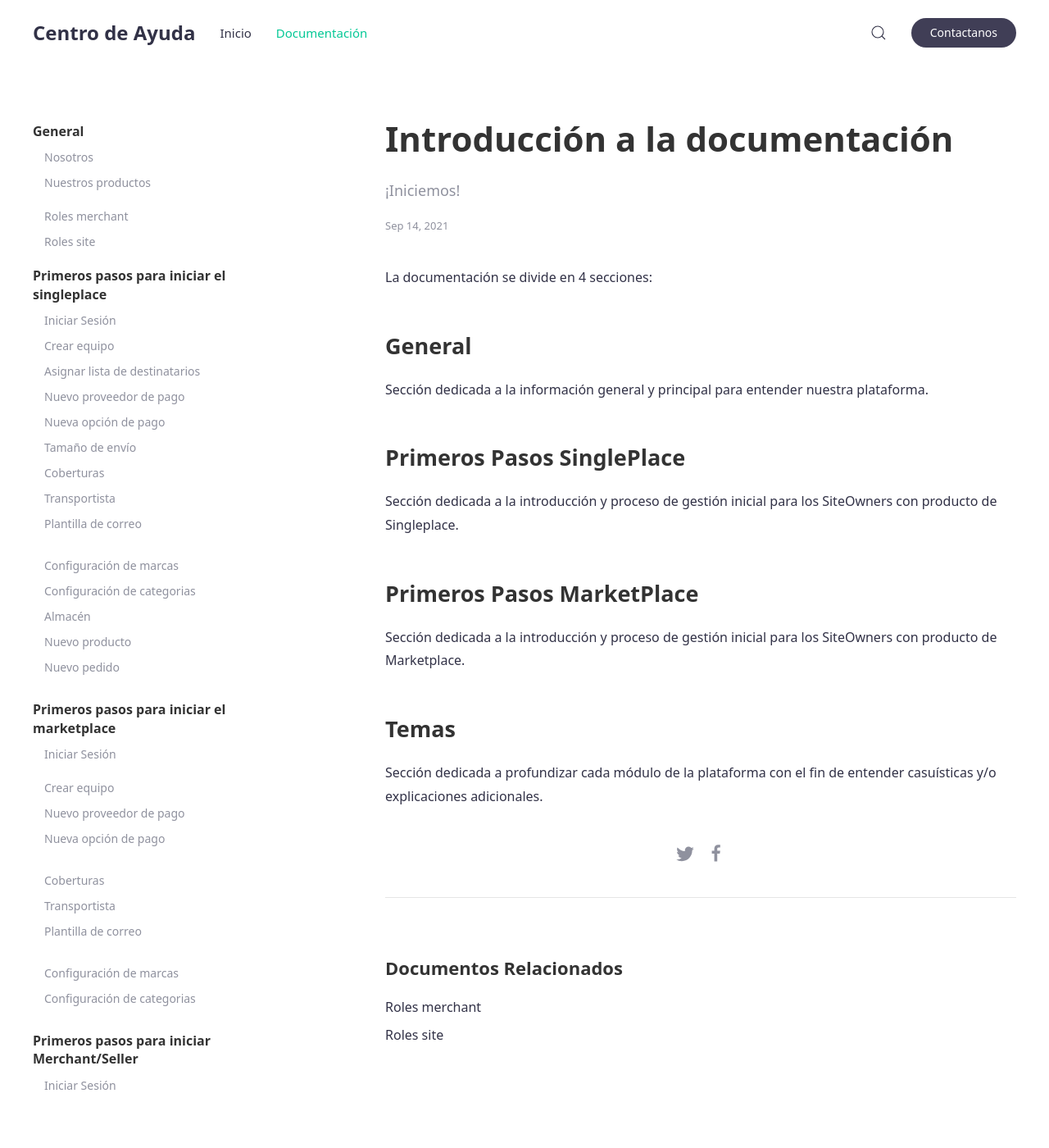
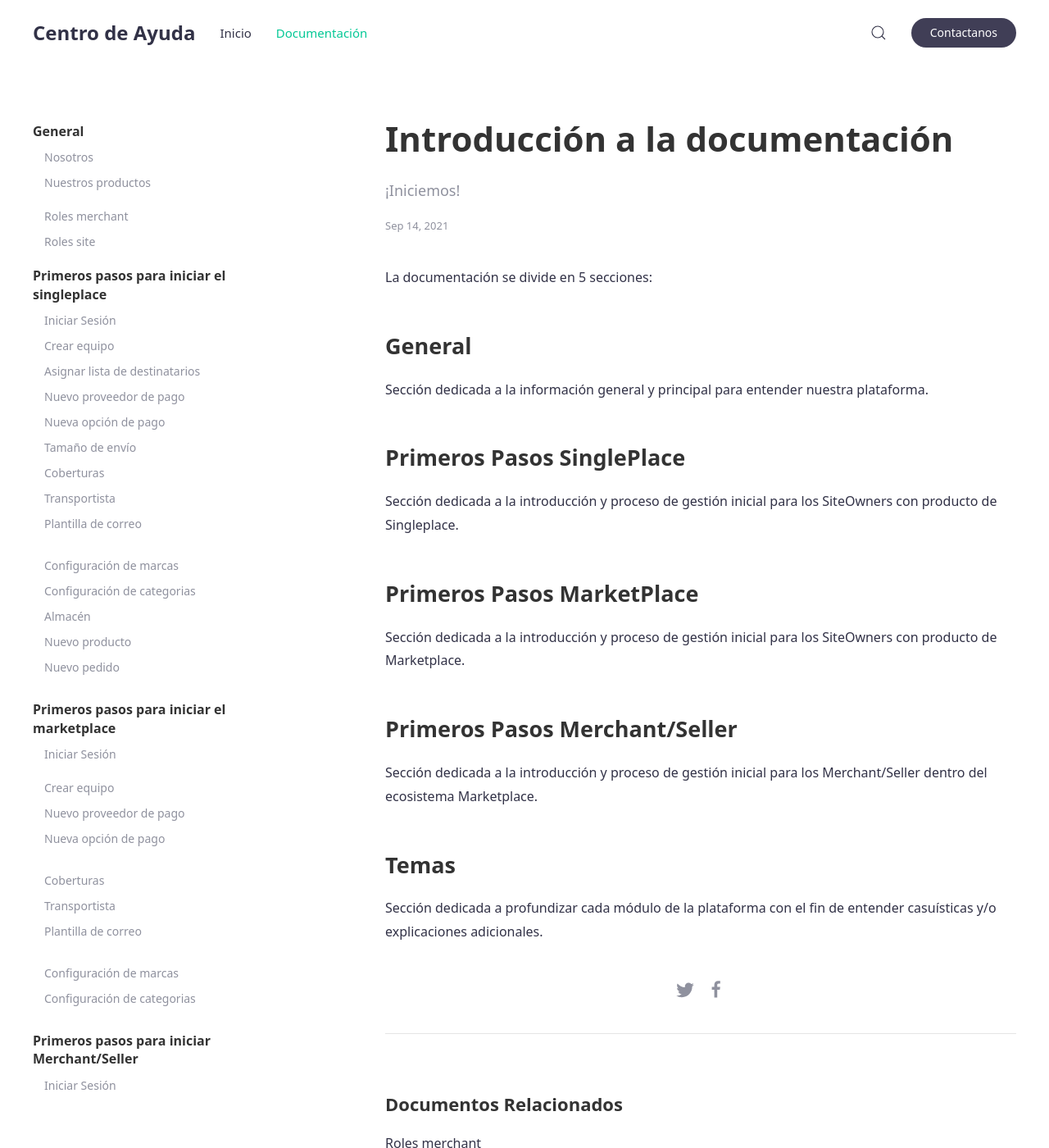
Before and after one commit to jztechpe/docshelp-old, a Jekyll site: the page built from docs/_docs/intro.md, in a window 1280 px wide and 1400 px high. Shown: the whole window at 82% size. Built offline with Jekyll 4.4.1, drawn with Linux system fonts in a browser that asks for light colours.

Commit message:
Update intro.md

```diff
--- a/docs/_docs/intro.md
+++ b/docs/_docs/intro.md
@@ -4,12 +4,14 @@ subtitle: ¡Iniciemos!
 author: Luis Zumaeta
 tags: [general]
 ---
-La documentación se divide en 4 secciones:
+La documentación se divide en 5 secciones:
 ## **General**
 Sección dedicada a la información general y principal para entender nuestra plataforma.
 ## **Primeros Pasos SinglePlace**
 Sección dedicada a la introducción y proceso de gestión inicial para los SiteOwners con producto de Singleplace.
 ## **Primeros Pasos MarketPlace**
 Sección dedicada a la introducción y proceso de gestión inicial para los SiteOwners con producto de Marketplace.
+## **Primeros Pasos Merchant/Seller**
+Sección dedicada a la introducción y proceso de gestión inicial para los Merchant/Seller dentro del ecosistema Marketplace.
 ## **Temas**
 Sección dedicada a profundizar cada módulo de la plataforma con el fin de entender casuísticas y/o explicaciones adicionales.
```
